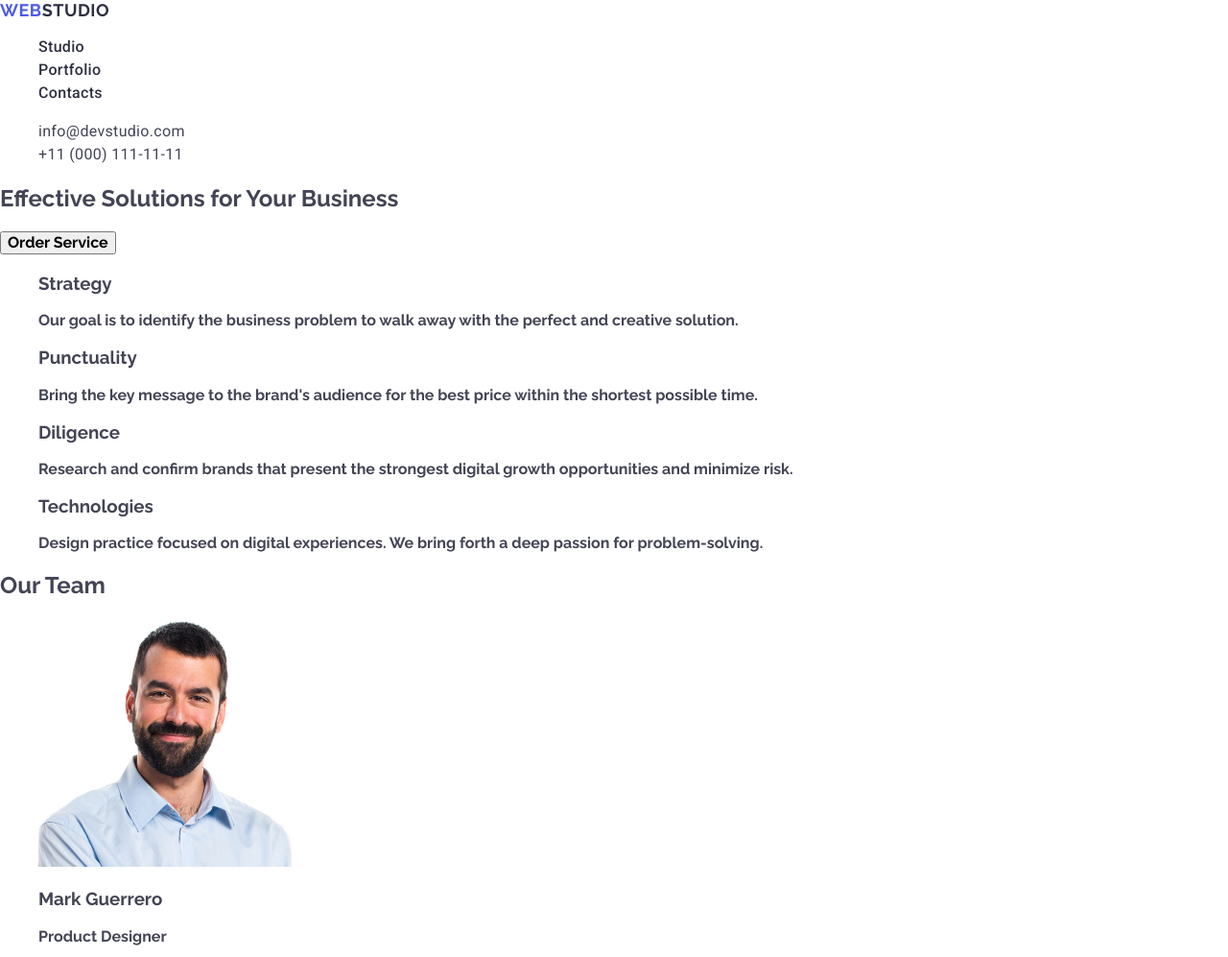
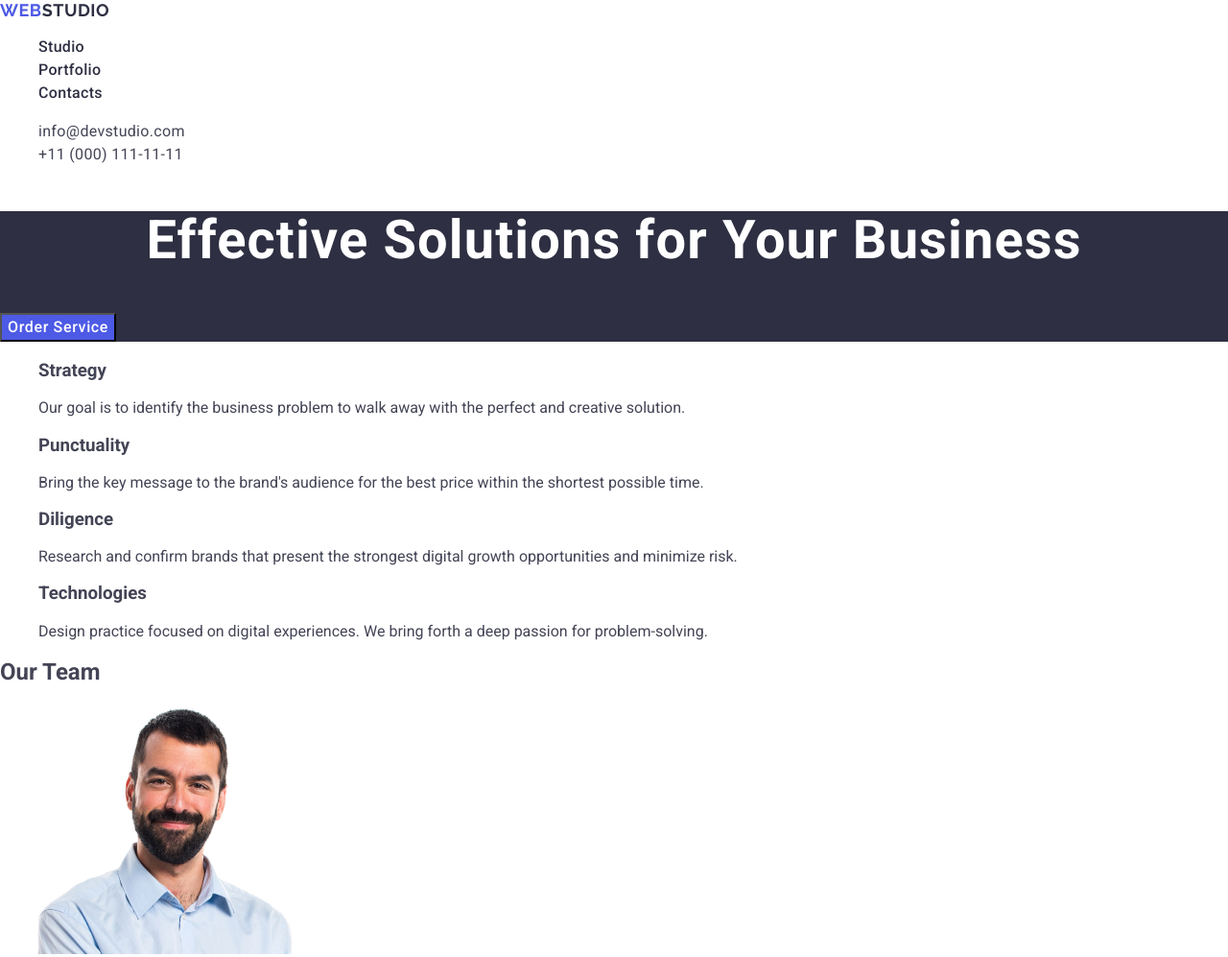
Before and after one commit to Satanw8you/goit-markup-hw-02, a plain HTML site: page index.html in a window 1280 px wide. Shown: the top 997 px of the page at 96% size. Drawn offline with nearby package versions, Linux system fonts and the light colour scheme.

Commit message:
add title container styles

```diff
--- a/css/styles.css
+++ b/css/styles.css
@@ -1,5 +1,5 @@
 body {
-    font-family: "Raleway", "Roboto", sans-serif;
+    font-family:"Roboto", sans-serif;
     background-color: #ffffff;
     color: #434455;
     }
@@ -43,7 +43,7 @@ a {
     color: #404bbf;
 }
 .header-adress-link {
-    color: var(--slate, #434455);
+    color:  #434455;
     font-family: Roboto;
     font-size: 16px;
     font-style: normal;
@@ -55,3 +55,34 @@ a {
 .header-adress-link:focus {
     color: #404bbf
 }
+/* First section */
+.title-conteiner {
+    background-color: #2e2f42;
+}
+.title-header {
+    color:  #ffffff;
+    text-align: center;
+    font-family: Roboto;
+    font-size: 56px;
+    font-style: normal;
+    font-weight: 700;
+    line-height: 60px;
+    letter-spacing: 0.02em;
+}
+.title-conteiner-button {
+    font-family: Roboto;
+    font-size: 16px;
+    font-style: normal;
+    font-weight: 500;
+    line-height: 1.5;
+    letter-spacing: 0.04em;
+    cursor: pointer;
+    background-color: #4D5AE5;
+}
+.title-conteiner-button-text {
+    color: #FFF;
+}
+..title-conteiner-button:hover,
+.title-conteiner-button:focus {
+    background-color: #404BBF;
+}
--- a/index.html
+++ b/index.html
@@ -48,10 +48,10 @@
 
     <main>
       <!--Title-->
-      <section class="main-area">
-        <h1 class="main-tytle-text">Effective Solutions for Your Business</h1>
+      <section class="title-conteiner">
+        <h1 class="title-header">Effective Solutions for Your Business</h1>
 
-        <button type="button" class="main-content-button"><span class="main-content-button-text">Order Service</span></button>
+        <button type="button" class="title-conteiner-button"><span class="title-conteiner-button-text">Order Service</span></button>
       </section>
 
       <!--Strategy tasks-->
```
